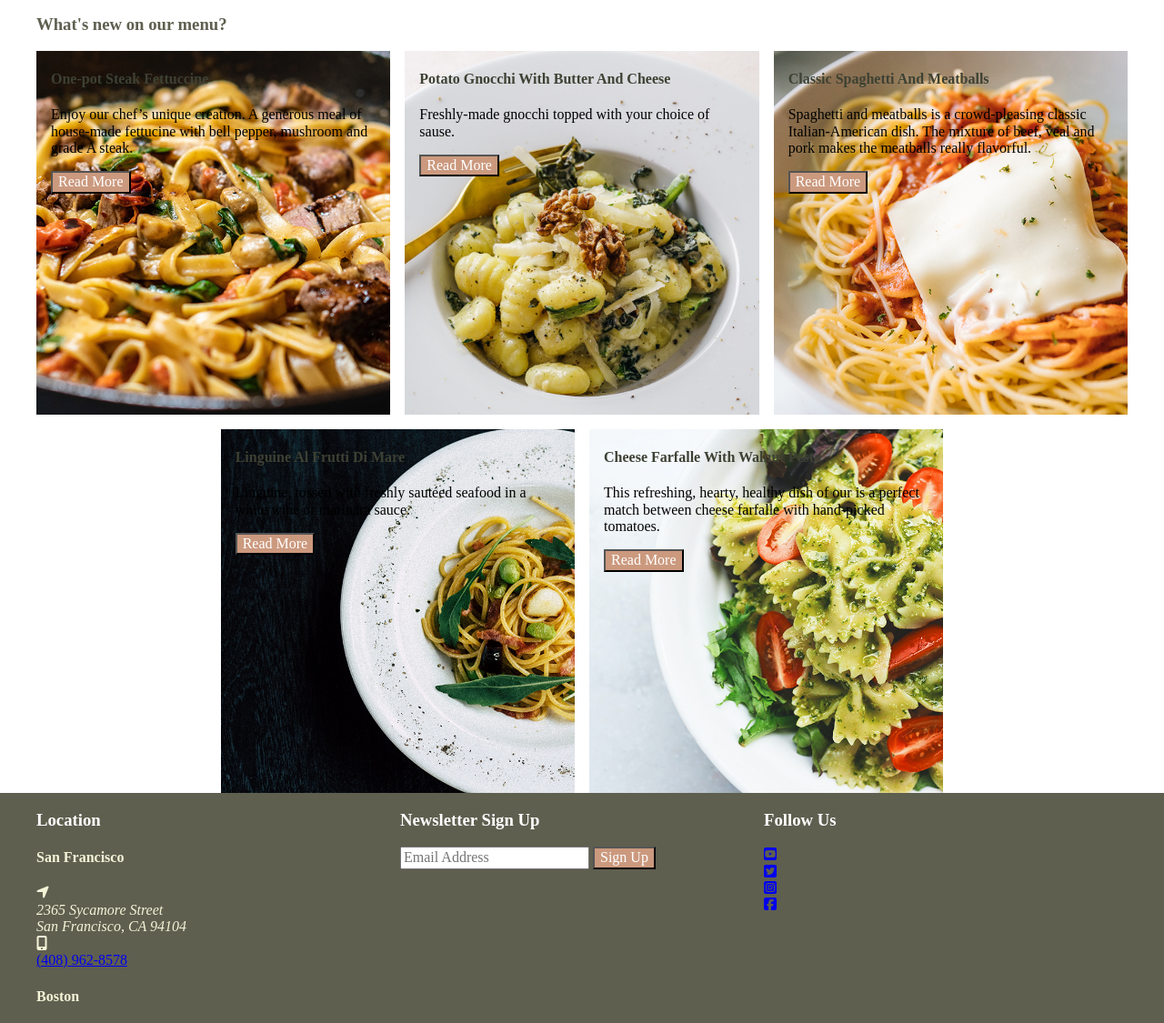
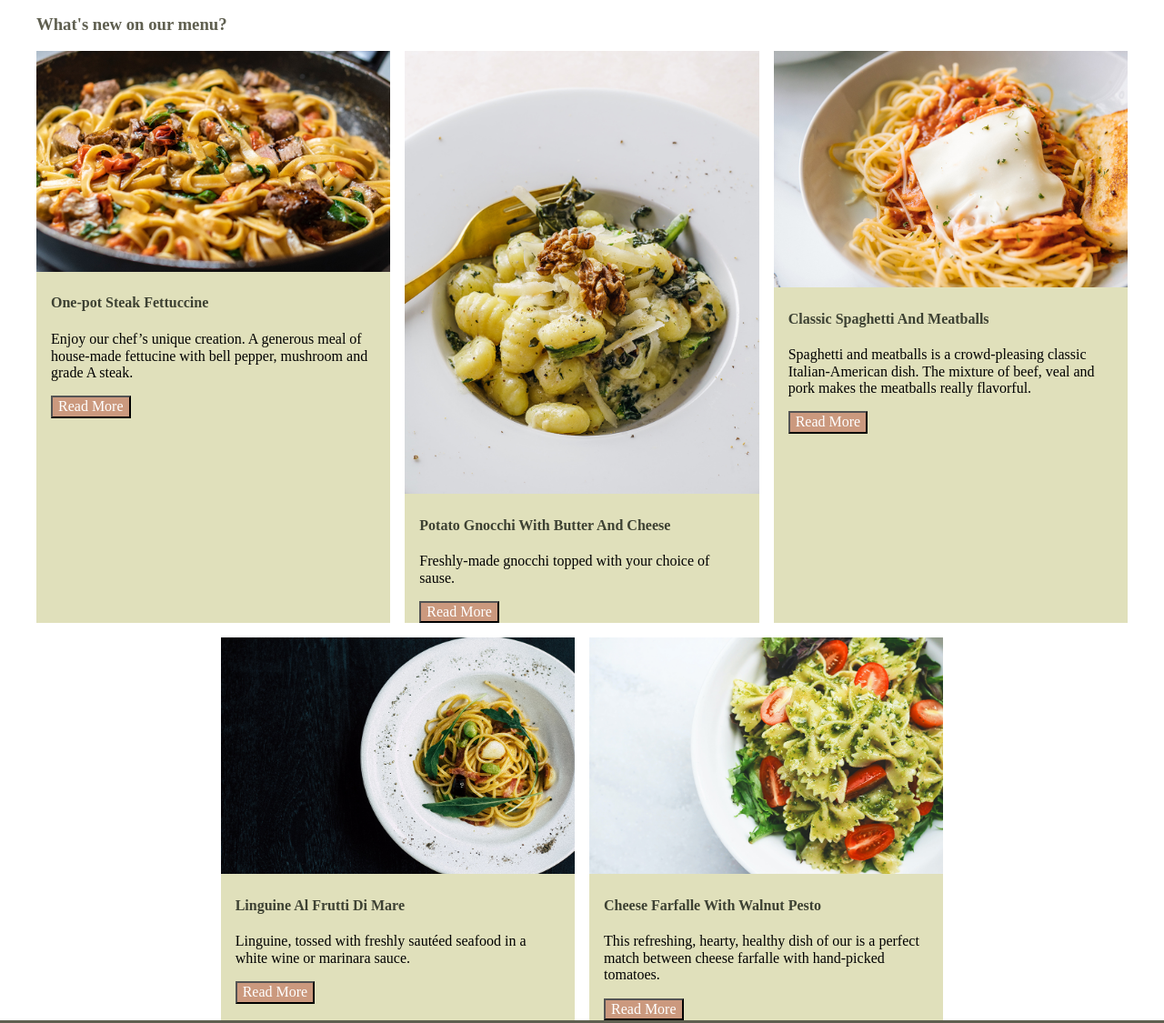
Before and after one commit to Jadedinhh/web-2-homework, a plain HTML site: page deploy/index.html in a window 1280 px wide. Shown: the part 2094-3219 px from the top of the page at 91% size. Drawn offline with Linux system fonts and the light colour scheme; a script that the page names is missing.

Commit message:
changes img

```diff
--- a/deploy/index.html
+++ b/deploy/index.html
@@ -129,7 +129,7 @@
 
         <ul>
             <li id="d1">
-                <!-- <img src="img/dishes/one-pot-fet.jpg" alt="cooked fettuccine"> -->
+                <img src="img/dishes/one-pot-fet.jpg" alt="cooked fettuccine">
                 <section>
                     <div>
                         <h4>One-pot Steak Fettuccine</h4>
@@ -142,7 +142,7 @@
             </li>
 
             <li id="d2">
-                <!-- <img src="img/dishes/gnocchi.jpg" alt="gnocchi dish"> -->
+                <img src="img/dishes/gnocchi.jpg" alt="gnocchi dish">
                 <section>
                     <div>
                         <h4>Potato Gnocchi With Butter And Cheese</h4>
@@ -153,7 +153,7 @@
             </li>
 
             <li id="d3">
-                <!-- <img src="img/dishes/tomato-spa.jpg" alt="classic spaghetti"> -->
+                <img src="img/dishes/tomato-spa.jpg" alt="classic spaghetti">
                 <section>
                     <div>
                         <h4>Classic Spaghetti And Meatballs</h4>
@@ -166,7 +166,7 @@
             </li>
 
             <li id="d4">
-                <!-- <img src="img/dishes/oil-spa.jpg" alt="seafood noodle"> -->
+                <img src="img/dishes/oil-spa.jpg" alt="seafood noodle">
                 <section>
                     <div>
                         <h4>Linguine Al Frutti Di Mare</h4>
@@ -177,7 +177,7 @@
             </li>
 
             <li id="d5">
-                <!-- <img src="img/dishes/pestopasta.jpg" alt="pesto pasta"> -->
+                <img src="img/dishes/pestopasta.jpg" alt="pesto pasta">
                 <section>
                     <div>
                         <h4>Cheese Farfalle With Walnut Pesto</h4>
--- a/dev/scss/sections/_dishes.scss
+++ b/dev/scss/sections/_dishes.scss
@@ -20,12 +20,12 @@
 
         ul {
             display: grid;
-            grid-template-rows: repeat(5,380px);
+            // grid-template-rows: repeat(5,380px);
 
 
             @include md {
                 display: grid;
-                grid-template-rows: repeat(3,430px);
+                // grid-template-rows: repeat(3,430px);
                 grid-template-columns: repeat(4, 1fr);
                 grid-template-areas: "d1 d1 d2 d2"
                     "d3 d3 d4 d4"
@@ -34,7 +34,7 @@
             }
 
             @include lg {
-                grid-template-rows: repeat(2,400px);
+                // grid-template-rows: repeat(2,400px);
                 grid-template-columns: repeat(6, 1fr);
                 grid-template-areas: "d1 d1 d2 d2 d3 d3"
                     ". d4 d4 d5 d5 .";
@@ -79,7 +79,7 @@
             }
 
             #d1 {
-                background-image: url("../img/dishes/one-pot-fet.jpg");
+                // background-image: url("../img/dishes/one-pot-fet.jpg");
 
 
                 @include md {
@@ -88,7 +88,7 @@
             }
 
             #d2 {
-                background-image: url("../img/dishes/gnocchi.jpg");
+                // background-image: url("../img/dishes/gnocchi.jpg");
 
                 @include md {
                     grid-area: d2;
@@ -96,7 +96,7 @@
             }
 
             #d3 {
-                background-image: url("../img/dishes/tomato-spa.jpg");
+                // background-image: url("../img/dishes/tomato-spa.jpg");
 
                 @include md {
                     grid-area: d3;
@@ -104,7 +104,7 @@
             }
 
             #d4 {
-                background-image: url("../img/dishes/oil-spa.jpg");
+                // background-image: url("../img/dishes/oil-spa.jpg");
 
                 @include md {
                     grid-area: d4;
@@ -112,7 +112,7 @@
             }
 
             #d5 {
-                background-image: url("../img/dishes/pestopasta.jpg");
+                // background-image: url("../img/dishes/pestopasta.jpg");
 
                 @include md {
                     grid-area: d5;
```
Also changed, not shown: deploy/css/styles.css, 1 other file.
